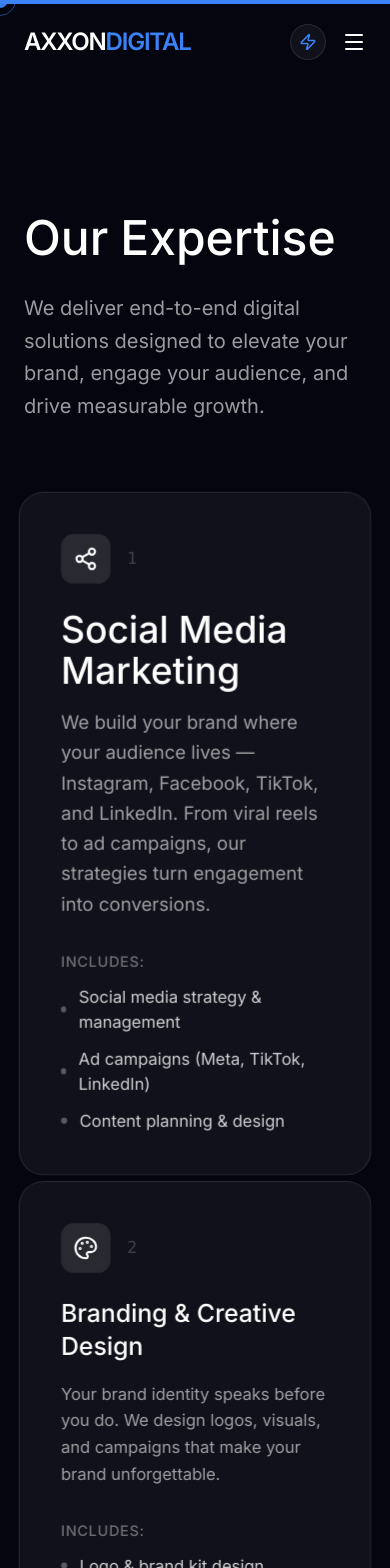
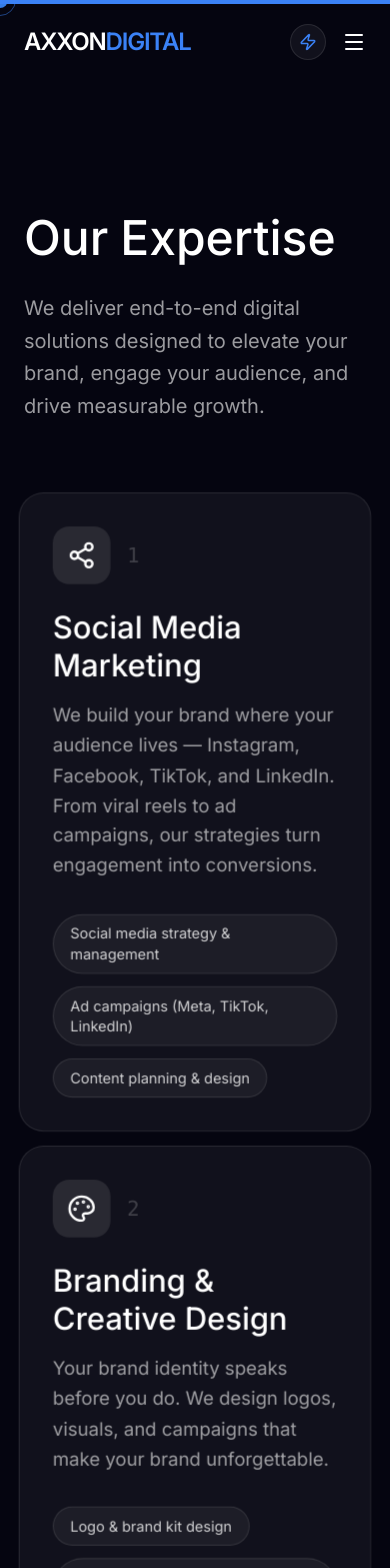
Before and after one commit to letsconnectzohaib/Axxon-Digital, a React (Vite) app: page /services in a window 390 px wide. Shown: the top 1568 px of the page. Built offline with nearby package versions, Linux system fonts and the light colour scheme; a web font is replaced by a local one.

Commit message:
feat: Enhance services and contact page styling
Refactor the services page layout to use flexbox for better responsiveness and adjust card animations. Update the contact form input styles for improved visual consistency and accessibility across different themes.

```diff
--- a/src/pages/Services.tsx
+++ b/src/pages/Services.tsx
@@ -1,9 +1,8 @@
 import React from 'react';
 import { motion } from 'motion/react';
-import { Share2, Palette, TrendingUp, Search, Globe, UserCheck } from 'lucide-react';
+import { Share2, Palette, TrendingUp, Search, Globe, UserCheck, ArrowRight } from 'lucide-react';
 import TextReveal from '../components/TextReveal';
 import TiltCard from '../components/TiltCard';
-import HoverImageReveal from '../components/HoverImageReveal';
 
 const Services: React.FC = () => {
   const expertise = [
@@ -78,21 +77,20 @@ const Services: React.FC = () => {
             </div>
           </div>
 
-          <div className="lg:w-2/3 grid grid-cols-1 md:grid-cols-2 gap-6 auto-rows-[minmax(300px,auto)]">
+          <div className="lg:w-2/3 flex flex-col gap-8">
             {expertise.map((item, i) => (
               <motion.div
                 key={i}
                 initial={{ opacity: 0, y: 50 }}
                 whileInView={{ opacity: 1, y: 0 }}
                 viewport={{ once: true, margin: "-50px" }}
-                transition={{ delay: (i % 2) * 0.1, duration: 0.6, type: "spring", stiffness: 100 }}
-                className={`${i === 0 || i === 3 ? 'md:col-span-2' : 'md:col-span-1'}`}
+                transition={{ delay: i * 0.1, duration: 0.6, type: "spring", stiffness: 100 }}
               >
-              <TiltCard className="h-full">
-                <HoverImageReveal imageSrc={item.image} className="h-full">
-                  <div className="p-10 rounded-3xl bg-white/5 dark:bg-white/5 light:bg-white border border-white/10 dark:border-white/10 light:border-black/10 transition-colors group relative overflow-hidden flex flex-col justify-between h-full">
-                    <div className="absolute inset-0 bg-gradient-to-br from-primary/5 to-transparent opacity-0 group-hover:opacity-100 transition-opacity duration-500" />
-                    <div className="relative z-10">
+              <TiltCard className="w-full">
+                <div className="p-8 md:p-12 rounded-3xl bg-white/5 dark:bg-white/5 light:bg-white border border-white/10 dark:border-white/10 light:border-black/10 transition-colors group relative overflow-hidden flex flex-col md:flex-row gap-8 items-start md:items-center justify-between w-full">
+                  <div className="absolute inset-0 bg-gradient-to-r from-primary/10 via-transparent to-transparent opacity-0 group-hover:opacity-100 transition-opacity duration-500" />
+
+                  <div className="relative z-10 flex-1">
                     <div className="flex items-center gap-4 mb-6">
                       <motion.div
                         initial={{ scale: 0.8, rotate: -15, opacity: 0 }}
@@ -104,26 +102,29 @@ const Services: React.FC = () => {
                           stiffness: 120,
                           damping: 15
                         }}
-                          className="w-12 h-12 rounded-xl bg-white/10 dark:bg-white/10 light:bg-black/10 flex items-center justify-center group-hover:bg-white/20 dark:group-hover:bg-white/20 light:group-hover:bg-black/20 transition-colors"
+                        className="w-14 h-14 rounded-2xl bg-white/10 dark:bg-white/10 light:bg-black/5 flex items-center justify-center group-hover:bg-primary dark:group-hover:bg-white light:group-hover:bg-black transition-colors"
                       >
-                          <item.icon className="text-white dark:text-white light:text-black group-hover:scale-110 transition-transform transition-colors" size={24} />
+                        <item.icon className="text-white dark:text-white light:text-black group-hover:text-white dark:group-hover:text-black light:group-hover:text-white transition-colors" size={28} />
                       </motion.div>
-                        <span className="text-white/20 dark:text-white/20 light:text-black/20 font-mono transition-colors">{item.id}</span>
+                      <span className="text-white/20 dark:text-white/20 light:text-black/20 font-mono text-xl transition-colors">{item.id}</span>
                     </div>
-                      <h3 className={`font-medium text-white dark:text-white light:text-black mb-4 transition-colors ${i === 0 || i === 3 ? 'text-4xl' : 'text-2xl'}`}>{item.title}</h3>
-                      <p className={`text-white/60 dark:text-white/60 light:text-black/60 mb-8 leading-relaxed transition-colors ${i === 0 || i === 3 ? 'text-lg max-w-2xl' : 'text-base'}`}>{item.desc}</p>
-                    </div>
-                    <div className="space-y-3 relative z-10 mt-auto">
-                      <p className="text-sm font-medium text-white/40 dark:text-white/40 light:text-black/40 uppercase tracking-wider transition-colors">Includes:</p>
+
+                    <h3 className="font-medium text-3xl md:text-4xl text-white dark:text-white light:text-black mb-4 transition-colors group-hover:text-primary dark:group-hover:text-white light:group-hover:text-primary">{item.title}</h3>
+                    <p className="text-white/60 dark:text-white/60 light:text-black/60 mb-8 leading-relaxed transition-colors text-lg max-w-2xl">{item.desc}</p>
+
+                    <div className="flex flex-wrap gap-3 relative z-10">
                       {item.includes.map((inc, j) => (
-                        <div key={j} className="flex items-center gap-3 text-white/80 dark:text-white/80 light:text-black/80 transition-colors">
-                          <div className="w-1.5 h-1.5 rounded-full bg-white/30 dark:bg-white/30 light:bg-black/30 transition-colors" />
+                        <span key={j} className="px-4 py-2 rounded-full text-sm bg-white/5 dark:bg-white/5 light:bg-black/5 border border-white/10 dark:border-white/10 light:border-black/10 text-white/80 dark:text-white/80 light:text-black/80 transition-colors group-hover:border-white/30 dark:group-hover:border-white/30 light:group-hover:border-black/30">
                           {inc}
-                        </div>
+                        </span>
                       ))}
                     </div>
                   </div>
-                </HoverImageReveal>
+
+                  <div className="relative z-10 hidden md:flex w-16 h-16 rounded-full border border-white/10 dark:border-white/10 light:border-black/10 items-center justify-center group-hover:bg-white dark:group-hover:bg-white light:group-hover:bg-black group-hover:border-transparent transition-all duration-300 shrink-0">
+                    <ArrowRight className="text-white/40 dark:text-white/40 light:text-black/40 group-hover:text-black dark:group-hover:text-black light:group-hover:text-white group-hover:-rotate-45 transition-all duration-300" size={24} />
+                  </div>
+                </div>
               </TiltCard>
             </motion.div>
           ))}
```
Also changed, not shown: src/pages/Contact.tsx (+6 -5 lines). Lines whose indentation alone changed are shown as unchanged.
